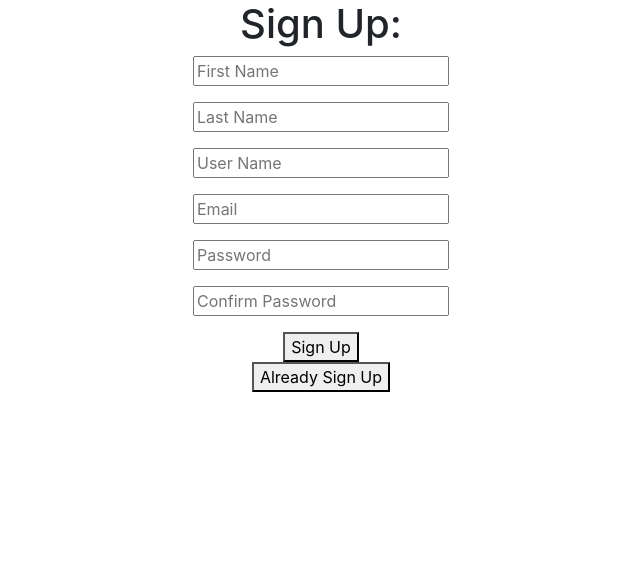
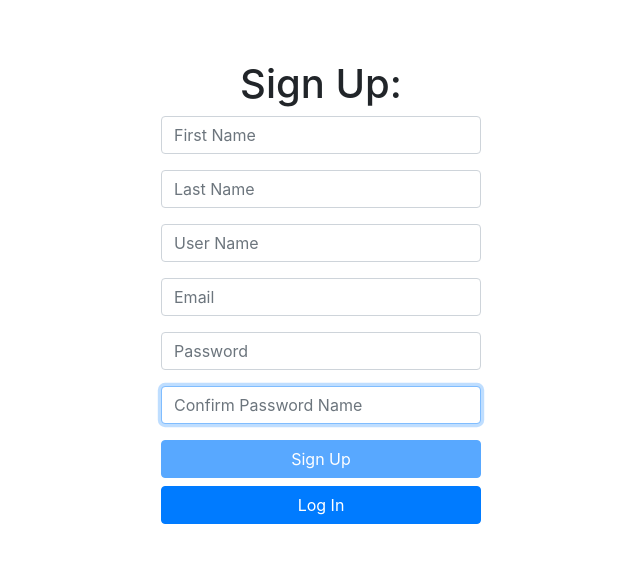
Before and after one commit to wtk34500000/metube-frontend, a React (Create React App) app: page /signup in a window 1280 px wide. Shown: the top 562 px of the page, without its empty margins (319-959 px from the left). Built offline with nearby package versions, Linux system fonts and the light colour scheme.

Commit message:
add css to signup and add history video on display

```diff
--- a/src/Components/History.js
+++ b/src/Components/History.js
@@ -1,16 +1,16 @@
 import React, { Component } from 'react'
-import VideoCard from '../Components/VideoCard'
+import { withRouter } from "react-router-dom";
 
 
 class History extends Component {
 
 
     render(){
-        const arrVideoCard= this.props.userHistories.map(his => {
+        const arrVideoCard= this.props.userHistories.map((his,idx) => {
             return (
-                <div className="video-card">
+                <div key={idx} className="video-card">
                     <div className="video-img">
-                        <img alt='pic' src={his.img_url}/>
+                        <img alt='pic' src={his.img_url} onClick={()=>this.props.handleHisImgClick(his)}/>
                     </div>
                     <div className="video-card-detail">
                          <p>{his.title}</p>
@@ -27,4 +27,4 @@ class History extends Component {
     }
 }
 
-export default History;
+export default withRouter(History);
--- a/src/Components/InputComment.js
+++ b/src/Components/InputComment.js
@@ -31,7 +31,7 @@ class InputComment extends React.Component {
         return (
             <div id="input-comment">
             <img src={img} />
-            <textarea name="message" rows="1" cols="30" onChange={this.handleChange} value={this.state.input} placeHolder={this.props.currentUser.user_name}></textarea>
+            <textarea name="message" rows="1" cols="30" onChange={this.handleChange} value={this.state.input} placeholder={this.props.currentUser.user_name}></textarea>
             <button id={this.state.input.length > 0 ? "can-submit":"cannot-submit"} onClick={this.handleSubmit}>Submit</button>
             </div>
     )}
--- a/src/Components/SignupForm.js
+++ b/src/Components/SignupForm.js
@@ -1,5 +1,7 @@
 import React, { Component } from 'react'
 import { withRouter } from "react-router-dom";
+import { Button, FormGroup, FormControl } from "react-bootstrap";
+import '../style/Login.css'
 
 
 class SignupForm extends Component{
@@ -43,17 +45,105 @@ class SignupForm extends Component{
 
     render(){
         return (
-            <form className="signup-form" onSubmit={this.handleSubmit}>
-                <h1>Sign Up: </h1>
-                <p><input placeholder="First Name" type="text" name="first_name" value={this.state.first_name} onChange={this.handleChange} required/></p>
-                <p><input placeholder="Last Name" type="text" name="last_name" value={this.state.last_name} onChange={this.handleChange} required/></p>
-                <p><input placeholder="User Name" type="text" name="user_name" value={this.state.user_name} onChange={this.handleChange} required/></p>
-                <p><input placeholder="Email" type="email" name="email" value={this.state.email} onChange={this.handleChange} required/></p>
-                <p><input placeholder="Password" type ="password" name="password" value={this.state.password} onChange={this.handleChange} required/></p>
-                <p><input placeholder="Confirm Password" type ="password" name="confirm_password" value={this.state.confirm_password} onChange={this.handleChange} required/></p>
-                <button>Sign Up</button><br />
-                <button onClick={this.handleClick}>Already Sign Up</button>
+            // <form className="signup-form" onSubmit={this.handleSubmit}>
+            //     <h1>Sign Up: </h1>
+            //     <p><input placeholder="First Name" type="text" name="first_name" value={this.state.first_name} onChange={this.handleChange} required/></p>
+            //     <p><input placeholder="Last Name" type="text" name="last_name" value={this.state.last_name} onChange={this.handleChange} required/></p>
+            //     <p><input placeholder="User Name" type="text" name="user_name" value={this.state.user_name} onChange={this.handleChange} required/></p>
+            //     <p><input placeholder="Email" type="email" name="email" value={this.state.email} onChange={this.handleChange} required/></p>
+            //     <p><input placeholder="Password" type ="password" name="password" value={this.state.password} onChange={this.handleChange} required/></p>
+            //     <p><input placeholder="Confirm Password" type ="password" name="confirm_password" value={this.state.confirm_password} onChange={this.handleChange} required/></p>
+            //     <button>Sign Up</button><br />
+            //     <button onClick={this.handleClick}>Already Sign Up</button>
+            // </form>
+
+
+
+            <div className="Login">
+            <form onSubmit={this.handleSubmit}>
+                {/* <h1>Log In: </h1>
+                {this.props.error ?
+                <p>Wrong email or password</p>
+            :
+            null} */}
+             <h1>Sign Up: </h1>
+            <FormGroup controlId="first_name">
+                <FormControl
+                autoFocus
+                type="text"
+                placeholder="First Name"
+                value={this.state.first_name}
+                name="first_name"
+                onChange={this.handleChange}
+
+                />
+            </FormGroup>
+            <FormGroup controlId="last_name">
+                <FormControl
+                value={this.state.last_name}
+                name="last_name"
+                placeholder="Last Name"
+                onChange={this.handleChange}
+                type="text"
+                />
+            </FormGroup>
+            <FormGroup controlId="user_name">
+                <FormControl
+                autoFocus
+                type="text"
+                placeholder="User Name"
+                value={this.state.user_name}
+                name="user_name"
+                onChange={this.handleChange}
+                />
+            </FormGroup>
+            <FormGroup controlId="email">
+                <FormControl
+                autoFocus
+                type="email"
+                placeholder="Email"
+                value={this.state.email}
+                name="email"
+                onChange={this.handleChange}
+                />
+            </FormGroup>
+            <FormGroup controlId="password">
+                <FormControl
+                autoFocus
+                type="password"
+                placeholder="Password"
+                value={this.state.password}
+                name="password"
+                onChange={this.handleChange}
+                />
+            </FormGroup>
+            <FormGroup controlId="confirm_password">
+                <FormControl
+                autoFocus
+                type="password"
+                placeholder="Confirm Password Name"
+                value={this.state.confirm_password}
+                name="confirm_password"
+                onChange={this.handleChange}
+                />
+            </FormGroup>
+            <Button
+                block
+                disabled={!this.validateForm()}
+                type="submit"
+            >
+                Sign Up
+            </Button>
+            <Button
+                block
+
+                onClick={this.handleClick}
+            >
+                Log In
+            </Button>
+
             </form>
+            </div>
         )
 
 
--- a/src/Components/UserMenu.js
+++ b/src/Components/UserMenu.js
@@ -3,7 +3,7 @@ import { withRouter } from "react-router-dom";
 
 
 // *username*{props.currentUser.user_name}
-class LogoutButton extends React.Component {
+class UserMenu extends React.Component {
     state={
         userHistory: []
     }
@@ -28,6 +28,7 @@ class LogoutButton extends React.Component {
    }
 
    handleHisClick= () => {
+
     this.props.history.push("/history")
     this.props.handleHisClick(this.state.userHistory)
 
@@ -43,4 +44,4 @@ class LogoutButton extends React.Component {
     )}
 }
 
-export default withRouter(LogoutButton);
+export default withRouter(UserMenu);
--- a/src/Containers/BottonContainer.js
+++ b/src/Containers/BottonContainer.js
@@ -8,6 +8,7 @@ import '../style/video.css'
 class BottonContainer extends React.Component {
     state = {
         selected : '',
+        selectedHisVideo: '',
         history: " ",
         video: " ",
         comments: []
@@ -72,6 +73,19 @@ class BottonContainer extends React.Component {
             }).then(res => res.json()).then(comment => this.setState({ comments: [...this.state.comments, comment]}))
     }
 
+    handleHisImgClick = (his) => {
+       const id=his.url.split('/')[his.url.split('/').length-1]
+        const video={
+            id:{videoId: id},
+            snippet:{description: his.description, title: his.title}
+        }
+
+       this.setState({
+            selected: video
+       },()=>this.props.history.push('/videos'))
+
+    }
+
     render(){
         console.log("bottoncontainer", this.state.comments)
         return (
@@ -79,7 +93,7 @@ class BottonContainer extends React.Component {
             <Switch>
                 <Route path ='/videos' render={() => <VideoDetailContainer currentUser={this.props.currentUser} comments={this.state.comments} handleSubmit={this.handleSubmit} selected={this.state.selected} history={this.state.history}/>} />
                 {/* {this.props.hisClicked? <History userHistories={this.props.userHistories}/>: <VideoListContainer currentUser={this.props.currentUser} videos={this.props.videos} handleSelectVideo={this.handleSelectVideo}/> } */}
-                <Route path ='/history' render={()=> <History userHistories={this.props.userHistories}/>}/>
+                <Route path ='/history' render={()=> <History handleHisImgClick={this.handleHisImgClick} userHistories={this.props.userHistories}/>}/>
                 <Route path='/' render={()=><VideoListContainer currentUser={this.props.currentUser} videos={this.props.videos} handleSelectVideo={this.handleSelectVideo}/> } />
               </Switch>
 
--- a/src/Containers/HeadContainer.js
+++ b/src/Containers/HeadContainer.js
@@ -1,8 +1,7 @@
 import React from 'react'
 import SearchBar from '../Components/SearchBar'
 import Logo from '../Components/Logo'
-import SignupButton from '../Components/SignupButton'
-import LoginButton from '../Components/LoginButton'
+
 import UserMenu from '../Components/UserMenu'
 
 const HeadContainer = (props) => {
@@ -11,8 +10,7 @@ const HeadContainer = (props) => {
        <div id="head-container">
         <Logo />
         <SearchBar handleSearch={props.handleSearch}/>
-       {/* { !localStorage.token ? <SignupButton /> : null}
-       { !localStorage.token ? <LoginButton /> : null} */}
+
        { localStorage.token ? <UserMenu handleHisClick={props.handleHisClick} currentUser={props.currentUser}/> :null}
        </div>
     )
```
Also changed, not shown: src/Components/LogoutButton.js (deleted, +0 -19 lines), src/Components/VideoDetail.js (+4 -3 lines).
